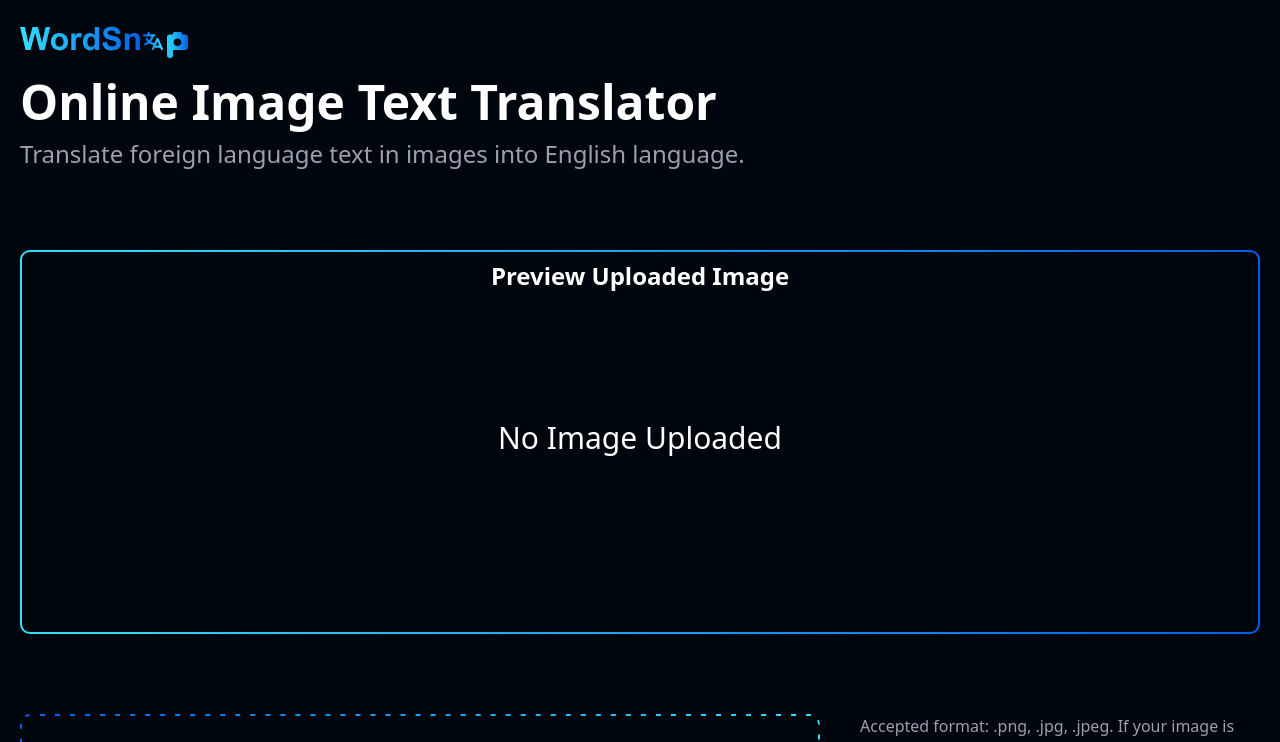
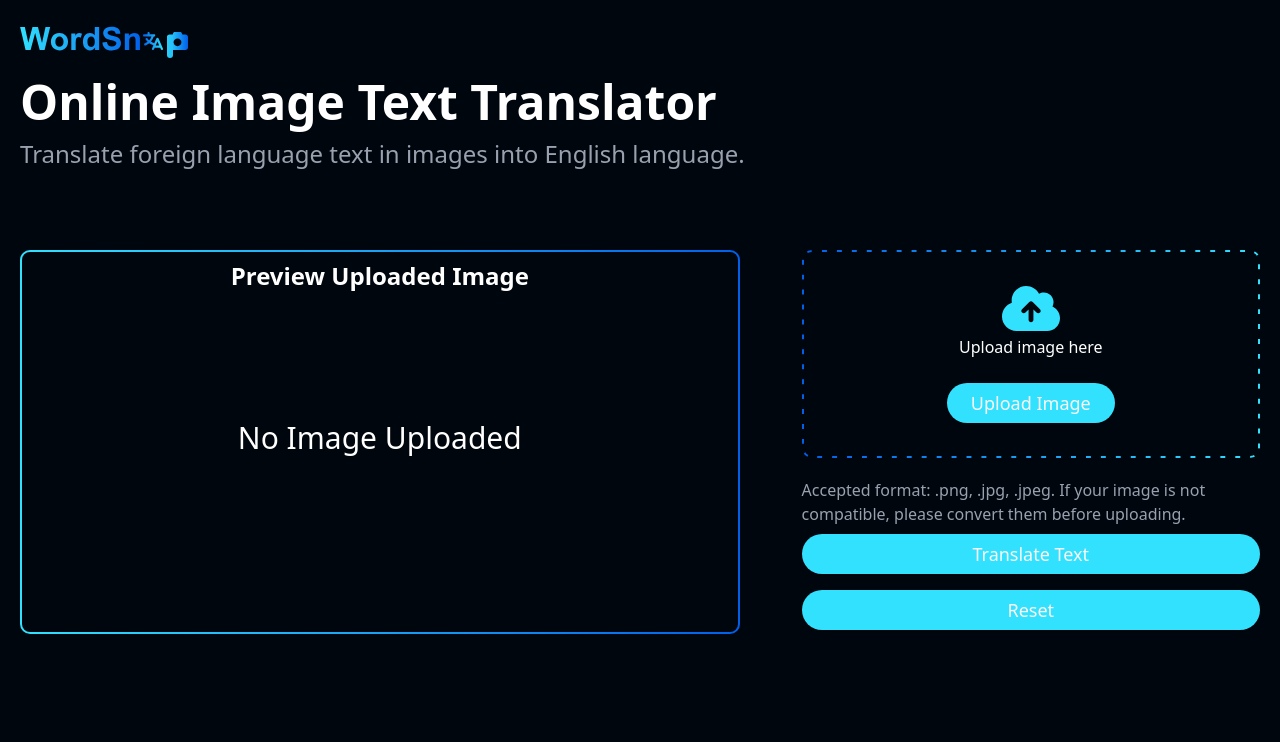
Before and after one commit to wenyngcar/image-text-scanner, a React (Vite) app in the folder frontend/: page / in a window 1280 px wide. Shown: the top 742 px of the page. Built offline with nearby package versions, Linux system fonts and the light colour scheme.

Commit message:
feat: flex col on lg breakpoint

```diff
--- a/frontend/src/components/UploadImage.tsx
+++ b/frontend/src/components/UploadImage.tsx
@@ -29,7 +29,7 @@ function UploadImage() {
   }
 
   return (
-    <>
+    <div className="space-y-20 lg:flex lg:space-x-[5%]">
       <div className="hidden md:block h-96 w-full bg-primary-gradient p-0.5 rounded-lg">
         <div className="bg-primary-bg h-full w-full rounded-md text-center p-2 space-y-5">
           <div className="text-2xl font-semibold">Preview Uploaded Image</div>
@@ -40,8 +40,8 @@ function UploadImage() {
           )}
         </div>
       </div>
-      <div className="space-y-5 md:flex md:space-y-0 md:space-x-10">
-        <div className="bg-primary-gradient-reverse rounded-lg h-52 p-0.5 outline-5 -outline-offset-3 outline-dashed outline-primary-bg md:basis-2/3">
+      <div className="space-y-5 md:flex md:space-y-0 md:space-x-10 lg:flex-col lg:space-y-5">
+        <div className="bg-primary-gradient-reverse rounded-lg h-52 w-full p-0.5 outline-5 -outline-offset-3 outline-dashed outline-primary-bg md:basis-2/3 lg:basis-auto">
           <div className="bg-primary-bg rounded-md h-full w-full p-5 flex flex-col justify-center items-center gap-5">
             <div className="flex flex-col items-center space-y-1">
               <img src={uploadIcon} alt="Upload" />
@@ -64,7 +64,7 @@ function UploadImage() {
             </div>
           </div>
         </div>
-        <div className="flex flex-col justify-between space-y-2 md:basis-1/3">
+        <div className="flex flex-col justify-between space-y-2 md:basis-1/3 lg:basis-auto">
           <div className="text-gray-400">
             Accepted format: .png, .jpg, .jpeg. If your image is not compatible,
             please convert them before uploading.
@@ -79,7 +79,7 @@ function UploadImage() {
           </div>
         </div>
       </div>
-    </>
+    </div>
   );
 }
 
```
